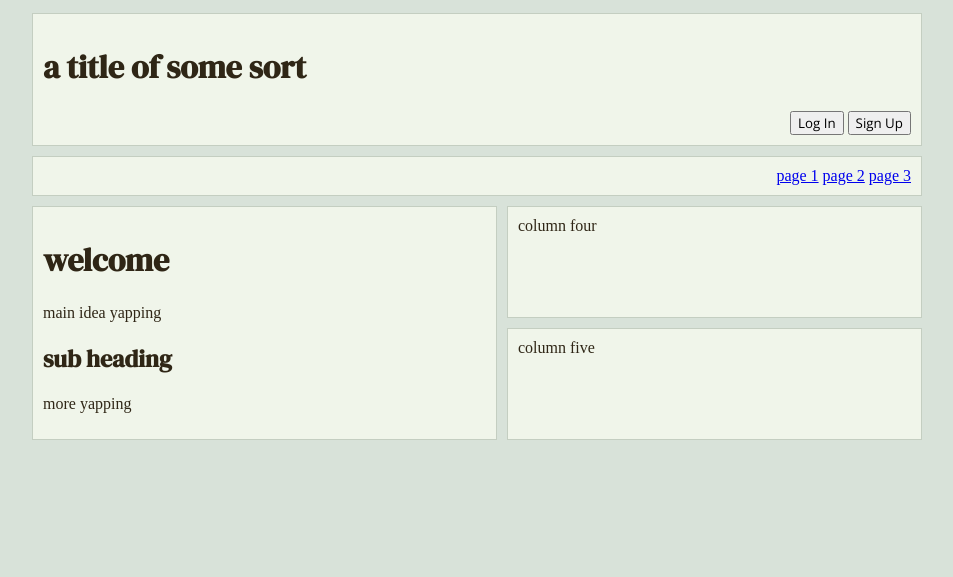
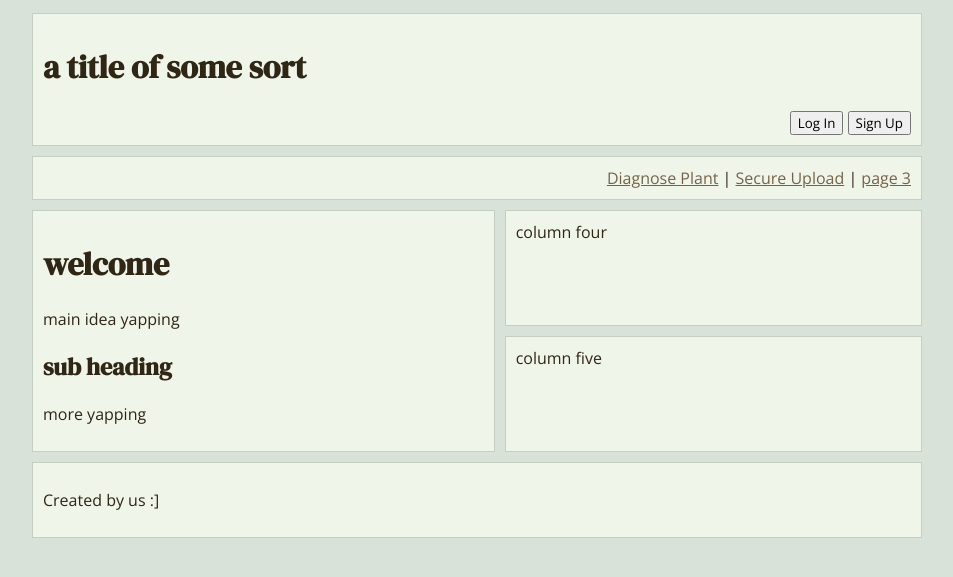
Before and after one commit to bioshield-hatch/ai-backend, a Flask app: page / in a window 1280 px wide. Shown: the top 577 px of the page, without its empty margins (163-1116 px from the left). Run offline with Flask 3, Linux system fonts and the light colour scheme.

Commit message:
setup and misc

```diff
--- a/templates/diagnose_plant.html
+++ b/templates/diagnose_plant.html
@@ -5,6 +5,7 @@
     <meta name="viewport" content="width=device-width, initial-scale=1.0" />
     <title>plant</title>
     <link href="/templates/style.css" rel="stylesheet" type="text/css" media="all" />
+    <link href="/templates/substyles/diagplant.css" rel="stylesheet" type="text/css" media="all" />
   </head>
 
   <body>
--- a/templates/index.html
+++ b/templates/index.html
@@ -19,8 +19,10 @@
     </div>
       <!-- navigation bar-->
       <div class="grid-sec" id="g2">
-        <a href="#">page 1</a>
-        <a href="#">page 2</a>
+        <a href="/templates/diagnose_plant.html">Diagnose Plant</a>
+        |
+        <a href="/templates/secure_upload.html">Secure Upload</a>
+        |
         <a href="#">page 3</a>
       </div>
       <!--misc area 1 (tall left box)-->
@@ -34,6 +36,9 @@
       <div class="grid-sec" id="g4">column four</div>
       <!-- misc area 3 (right bottom box)-->
       <div class="grid-sec" id="g5">column five</div>
+      <div class="grid-sec" id="g6">
+        <p>Created by us :]</p>
+      </div>
     </div>
   </body>
 </html>
--- a/templates/secure_upload.html
+++ b/templates/secure_upload.html
@@ -5,6 +5,7 @@
     <meta name="viewport" content="width=device-width, initial-scale=1.0" />
     <title>sec upl</title>
     <link href="/templates/style.css" rel="stylesheet" type="text/css" media="all" />
+    <link href="/templates/substyles/secupload.css" rel="stylesheet" type="text/css" media="all" />
   </head>
 
   <body>
--- a/templates/style.css
+++ b/templates/style.css
@@ -32,7 +32,8 @@
     "head head head head"
     "nav nav nav nav"
     "m1 m1 m2 m2"
-    "m1 m1 m3 m3";
+    "m1 m1 m3 m3"
+    "foot foot foot foot";
 }
 
 .grid-sec {
@@ -49,18 +50,23 @@
 
 #g2 {
   grid-area: nav;
-text-align: right;
+  text-align: right;
 }
 
 #g3 {
   grid-area: m1;
 }
+
 #g4 {
   grid-area: m2;
 }
 
 #g5 {
   grid-area: m3;
+}
+
+#g6 {
+  grid-area: foot;
 }
 
 /* DESIGN */
@@ -75,6 +81,7 @@ body {
   position: relative;
   margin-left: auto;
   margin-right: auto;
+  font-family: opensans;
 }
 
 h1,
@@ -83,11 +90,24 @@ h3 {
   font-family: dmserifdisplay;
 }
 
-/* specific grid stuff */
-#account{
-    text-align: right;
+a {
+  color: var(--altxt1);
 }
 
-button{
-    font-family: opensans;
+a:visited {
+  color: var(--altxt1);
 }
+
+a:hover {
+  color: var(--altxt2);
+  cursor: url("/media/images/favicons/sparklecursor.gif"), auto;
+}
+
+/* specific grid stuff */
+#account {
+  text-align: right;
+}
+
+button {
+  font-family: opensans;
+}
```
Also changed, not shown: templates/substyles/diagplant.css (added), templates/substyles/secupload.css (added).
